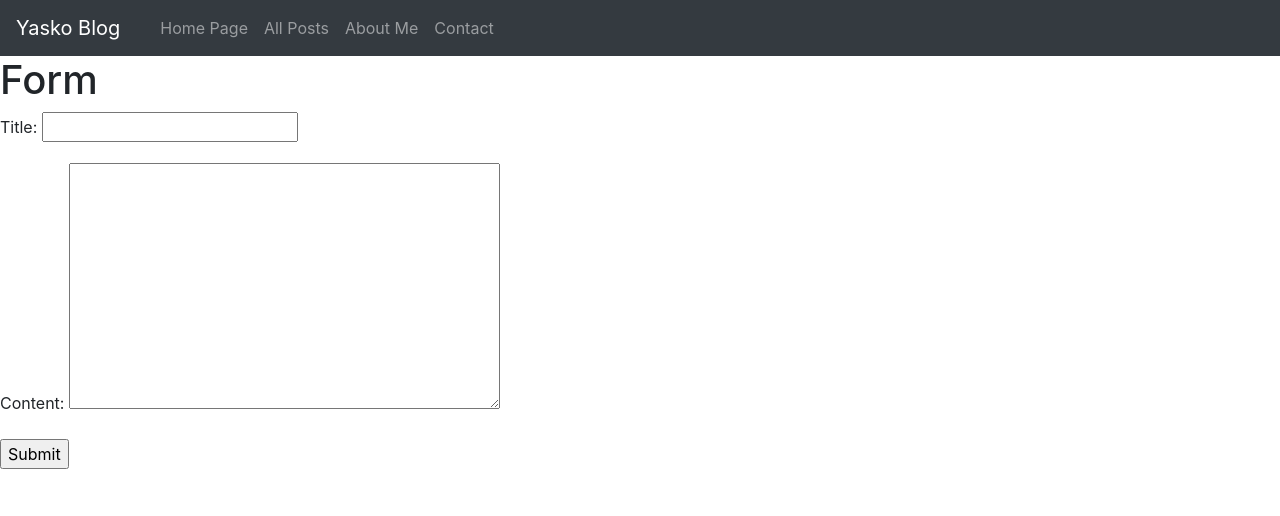
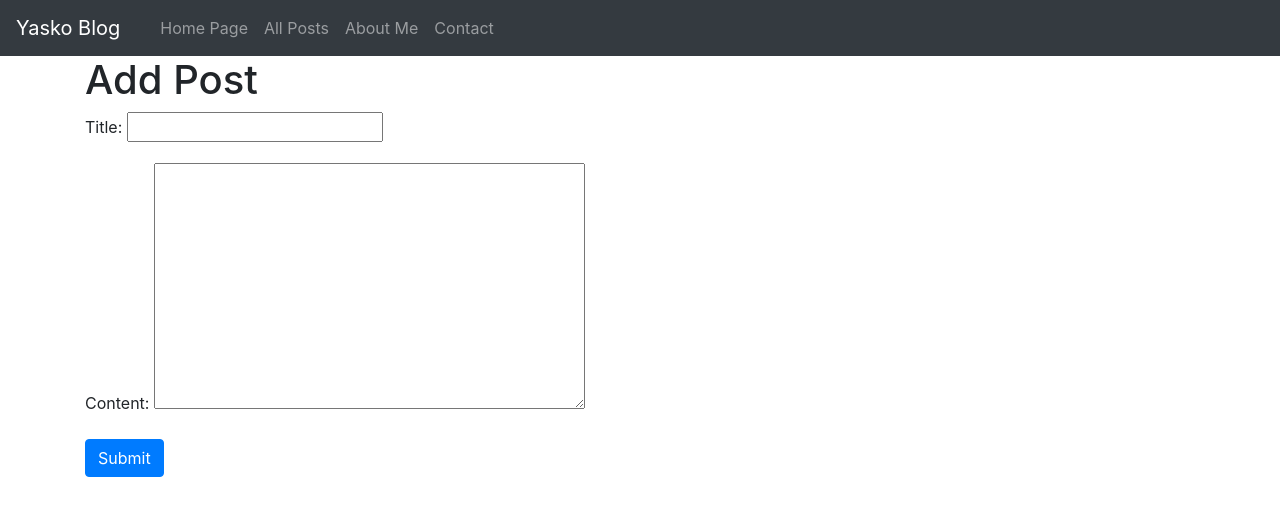
Before and after one commit to yasincaliskan/YaskoBlog, a Django app: page /post/create/ in a window 1280 px wide. Shown: the top 516 px of the page. Run offline with Django 3.2, Linux system fonts and the light colour scheme; some libraries are stand-ins or nearby versions.

Commit message:
crispy form

```diff
--- a/templates/post/form.html
+++ b/templates/post/form.html
@@ -1,13 +1,18 @@
  {% extends 'base.html' %}
+ {% load crispy_forms_tags %}
 
  {% block body %}
-
-    <form method="POST">
+    <div class="container">
+        <div class="row">
+            <div class="col-md-6 col-md-offset-3">
+                <form method="POST">
         {% csrf_token %}
-         <h1>Form</h1>
-        {{ form.as_p }}
-        <input type="submit" value="Submit">
+         <h1>Add Post</h1>
+        {{ form|crispy }}
+        <input class="btn btn-primary" type="submit" value="Submit">
     </form>
-
+            </div>
+        </div>
+    </div>
 
  {% endblock %}
```
